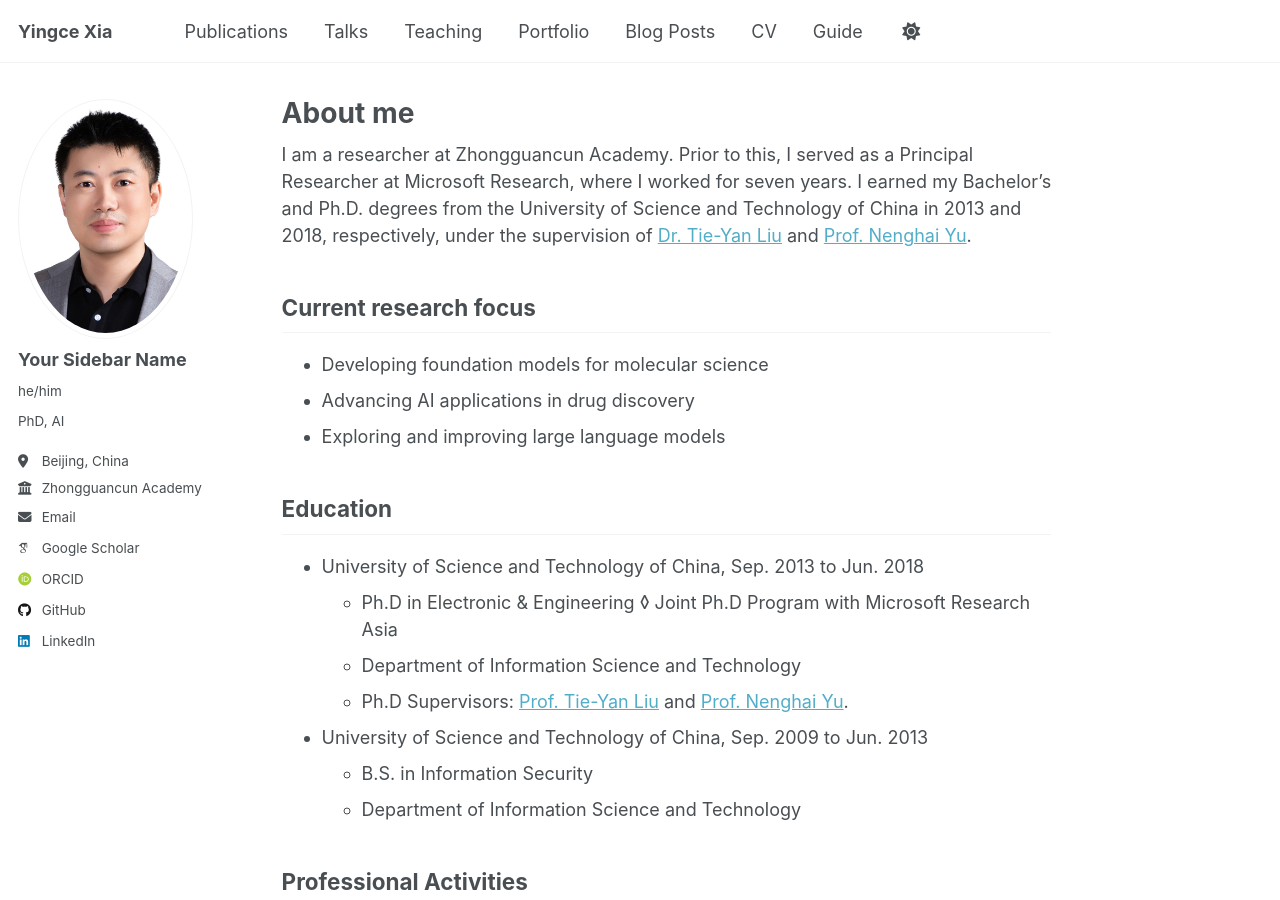
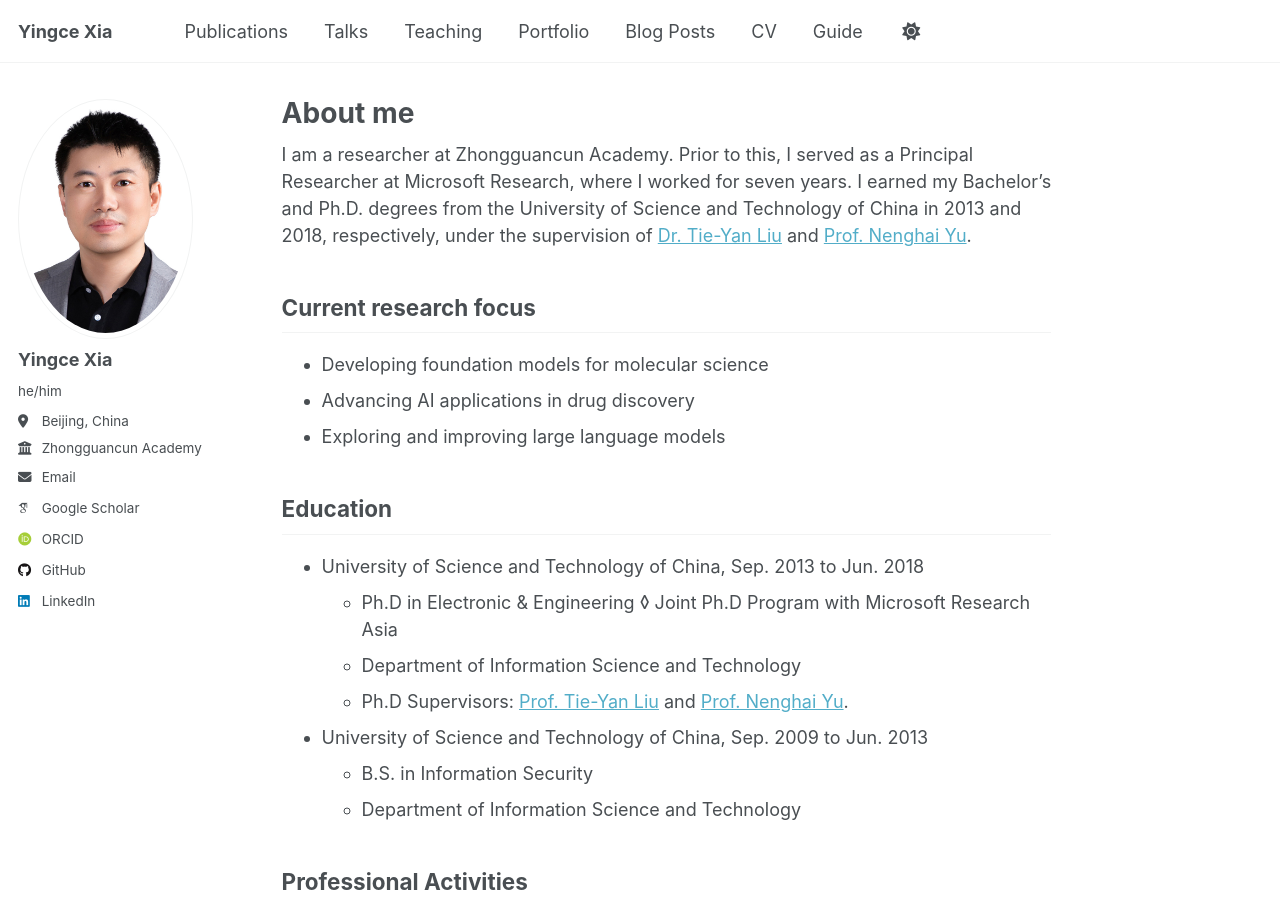
Before and after one commit to xyc1207/xyc1207.github.io, a Jekyll site: the page built from _pages/about.md, in a window 1280 px wide and 900 px high. Built offline with Jekyll 4.4.1, drawn with Linux system fonts in a browser that asks for light colours; some web fonts are replaced; a script that is not in the unit is left out.

Commit message:
Update _config.yml

```diff
--- a/_config.yml
+++ b/_config.yml
@@ -23,9 +23,9 @@ repository               : "xyc12-7/xyc1207.github.io"
 author:
   # Biographic information
   avatar           : "myphoto.jpg"
-  name             : "Your Sidebar Name"
+  name             : "Yingce Xia"
   pronouns         : "he/him"
-  bio              : "PhD, AI"
+  bio              : # "PhD, AI"
   location         : "Beijing, China"
   employer         : "Zhongguancun Academy"
   uri              : # URL
```
